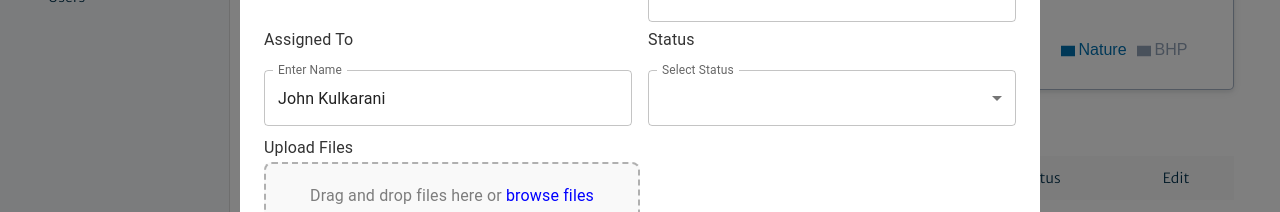
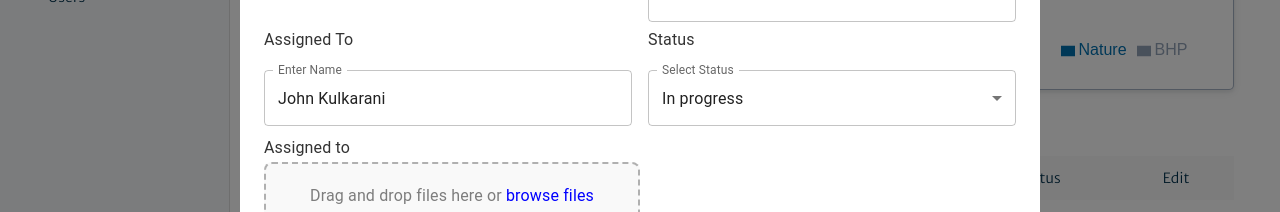
Before and after one commit to harshaltribhuwan/dashboard-ui, a React (Vite) app: page / in a window 1280 px wide. Both pictures are taken after a click on the button 1182 px from the left and 542 px from the top of the page. Shown: the part 310-522 px from the top of the page. Built offline with nearby package versions, Linux system fonts and the light colour scheme; some icons are missing.

Commit message:
done some basic fixes in the modal

```diff
--- a/src/Modal/TaskModal.jsx
+++ b/src/Modal/TaskModal.jsx
@@ -141,7 +141,7 @@ const TaskModal = ({ open, handleClose, task, onSave }) => {
               value={editedTask?.status || ""}
               onChange={handleChange}
             >
-              <MenuItem value="In Progress">In Progress</MenuItem>
+              <MenuItem value="In progress">In progress</MenuItem>
               <MenuItem value="To do">To do</MenuItem>
               <MenuItem value="Completed">Completed</MenuItem>
             </TextField>
@@ -150,7 +150,7 @@ const TaskModal = ({ open, handleClose, task, onSave }) => {
 
         {/* Assigned To Section (File Upload) */}
         <Typography variant="subtitle1" className="section-title">
-          Upload Files
+          Assigned to
         </Typography>
         <Box className="file-upload-container">
           {/* File Drop Area */}
```
